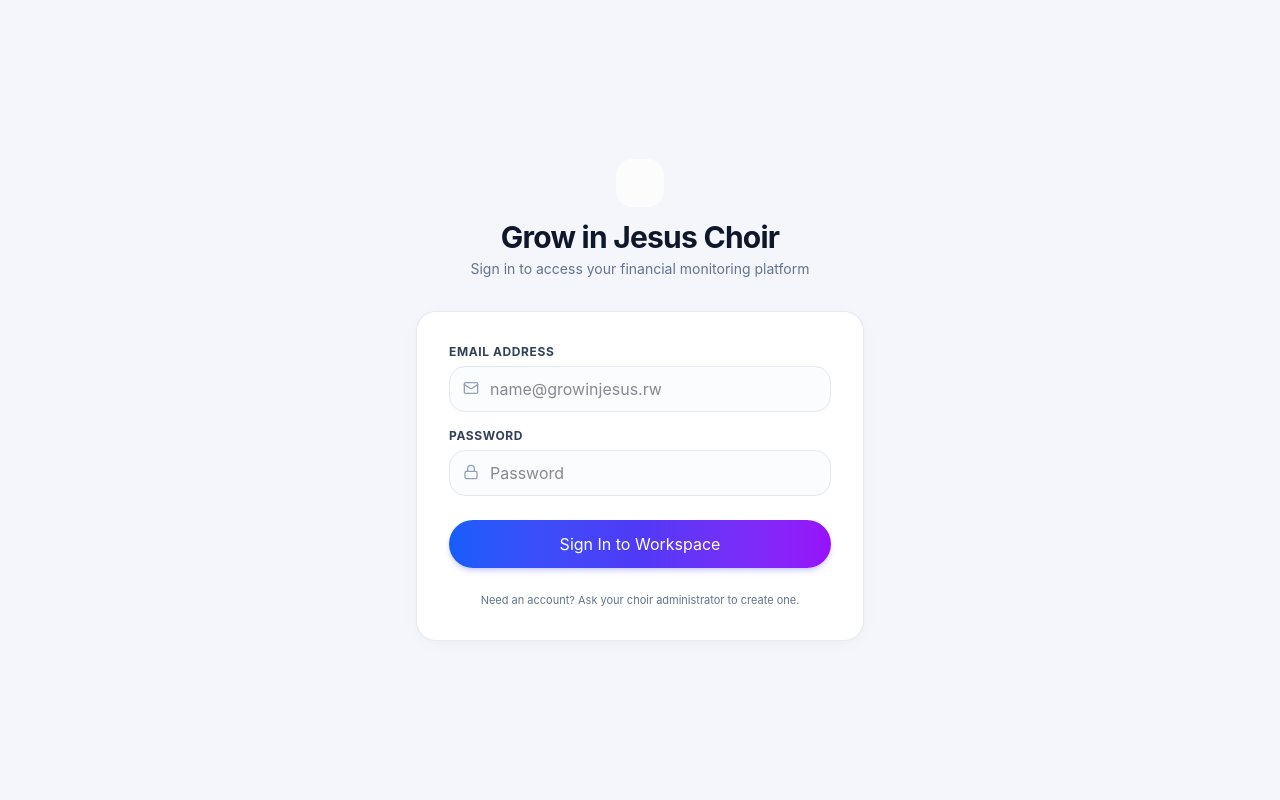
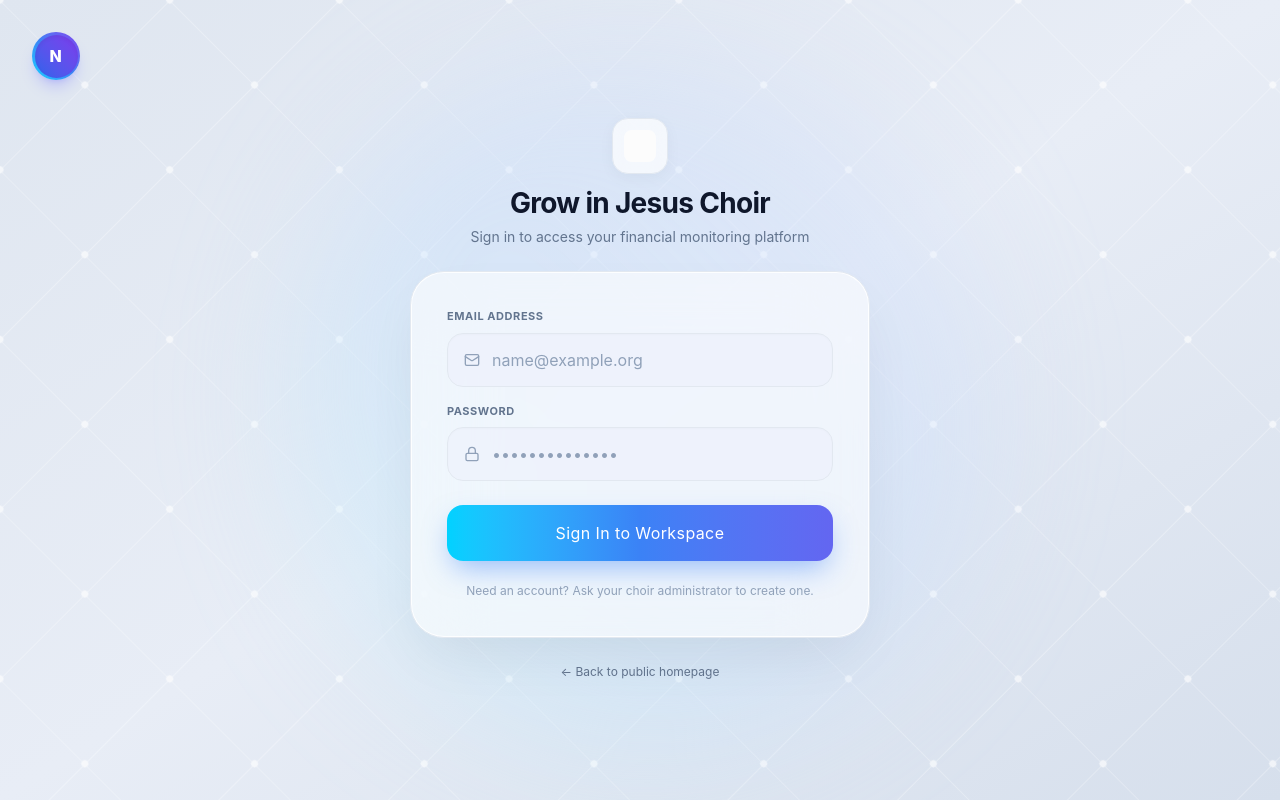
Before and after one commit to gilberttuyambaze/grow_in_jesus_choir, a Next.js app: page /login in a window 1280 px wide. Built offline with nearby package versions, Linux system fonts and the light colour scheme.

Commit message:
feat(auth): upgrade login page to pixel-matched reference design with futuristic isometric network lattice, cyan-purple button, and glassmorphic card

```diff
--- a/database/deploy_postgres.mjs
+++ b/database/deploy_postgres.mjs
@@ -24,8 +24,8 @@ function loadEnv() {
 loadEnv()
 
 const connectionString =
+  process.env.POSTGRES_DIRECT_URL ||
   process.env.POSTGRES_DATABASE_URL ||
-  process.env.POSTGRES_DIRECT_URL ||
   process.env.DATABASE_URL
 
 if (!connectionString) {
--- a/database/provision_user.mjs
+++ b/database/provision_user.mjs
@@ -117,7 +117,7 @@ if (password.length < 12 || Buffer.byteLength(password, 'utf8') > 1024) {
   throw new Error('Password must contain at least 12 characters and be at most 1024 bytes.')
 }
 
-const connectionString = process.env.POSTGRES_DATABASE_URL || process.env.POSTGRES_DIRECT_URL || process.env.DATABASE_URL
+const connectionString = process.env.POSTGRES_DIRECT_URL || process.env.POSTGRES_DATABASE_URL || process.env.DATABASE_URL
 if (!connectionString || !/^postgres(?:ql)?:\/\//i.test(connectionString)) {
   throw new Error('Set POSTGRES_DATABASE_URL to a PostgreSQL connection URI.')
 }
--- a/src/app/(public)/login/page.tsx
+++ b/src/app/(public)/login/page.tsx
@@ -8,6 +8,7 @@ import { ChoirLogo } from '@/components/brand/ChoirLogo'
 
 export default function LoginPage() {
   const [email, setEmail] = React.useState('')
+  const [password, setPassword] = React.useState('')
   const [error, setError] = React.useState<string | null>(null)
   const [isLoading, setIsLoading] = React.useState(false)
 
@@ -25,36 +26,86 @@ export default function LoginPage() {
   }
 
   return (
-    <div className="min-h-screen bg-[#f4f6fc] flex flex-col justify-center items-center p-3.5 sm:p-8 selection:bg-indigo-600 selection:text-white">
-      <div className="w-full max-w-md min-w-0">
-        {/* Brand Header matching Reference */}
-        <div className="text-center mb-6 sm:mb-8">
-          <Link href="/" className="inline-flex items-center gap-3 mb-3">
-            <ChoirLogo className="w-12 h-12 rounded-2xl object-contain" />
+    <div className="min-h-screen relative flex flex-col justify-center items-center p-4 sm:p-8 bg-gradient-to-br from-[#dfe6f0] via-[#e8edf6] to-[#d6dfec] overflow-hidden selection:bg-indigo-600 selection:text-white">
+      {/* Futuristic Isometric Diamond Lattice Grid Background (Pixel-matched to reference media_1791405968137_04664746.png) */}
+      <div className="absolute inset-0 pointer-events-none overflow-hidden" aria-hidden="true">
+        <svg
+          className="absolute w-full h-full opacity-65"
+          xmlns="http://www.w3.org/2000/svg"
+        >
+          <defs>
+            <pattern
+              id="isometric-cyber-grid"
+              width="120"
+              height="120"
+              patternUnits="userSpaceOnUse"
+              patternTransform="rotate(45)"
+            >
+              <path
+                d="M 120 0 L 0 0 0 120"
+                fill="none"
+                stroke="rgba(255, 255, 255, 0.75)"
+                strokeWidth="1.2"
+              />
+              <circle cx="0" cy="0" r="3.5" fill="#ffffff" />
+              <circle cx="120" cy="0" r="3.5" fill="#ffffff" />
+              <circle cx="0" cy="120" r="3.5" fill="#ffffff" />
+              <circle cx="120" cy="120" r="3.5" fill="#ffffff" />
+            </pattern>
+          </defs>
+          <rect width="100%" height="100%" fill="url(#isometric-cyber-grid)" />
+        </svg>
+
+        {/* Ambient soft glow */}
+        <div className="absolute top-1/2 left-1/2 -translate-x-1/2 -translate-y-1/2 w-[700px] h-[700px] bg-gradient-to-tr from-cyan-200/25 via-blue-200/35 to-indigo-200/20 rounded-full blur-3xl" />
+      </div>
+
+      {/* Top Left Glowing Brand Emblem matching reference image */}
+      <div className="absolute top-5 left-5 sm:top-8 sm:left-8 z-20">
+        <Link
+          href="/"
+          className="w-11 h-11 sm:w-12 sm:h-12 rounded-full bg-gradient-to-tr from-[#00d2ff] via-[#3b82f6] to-[#7c3aed] p-[2.5px] shadow-lg shadow-indigo-500/25 hover:scale-105 active:scale-95 transition-all flex items-center justify-center group"
+          title="Grow in Jesus Choir Home"
+        >
+          <div className="w-full h-full rounded-full bg-gradient-to-tr from-[#2563eb] to-[#7c3aed] flex items-center justify-center text-white font-extrabold text-base tracking-wider shadow-inner">
+            N
+          </div>
+        </Link>
+      </div>
+
+      {/* Main Content Area */}
+      <div className="relative z-10 w-full max-w-[440px] sm:max-w-[460px] mx-auto min-w-0">
+        {/* Floating Brand Squircle & Titles */}
+        <div className="text-center mb-6">
+          <Link href="/" className="inline-block group mb-3">
+            <div className="w-14 h-14 rounded-2xl bg-white/70 backdrop-blur-md border border-white/90 shadow-[0_4px_16px_rgba(0,0,0,0.04)] flex items-center justify-center mx-auto group-hover:scale-105 transition-transform">
+              <ChoirLogo className="w-8 h-8 rounded-lg object-contain" />
+            </div>
           </Link>
-          <h1 className="text-2xl sm:text-3xl font-bold text-slate-900 tracking-tight font-sans">
+          <h1 className="text-2xl sm:text-[28px] font-bold text-slate-900 tracking-tight font-sans leading-tight">
             Grow in Jesus Choir
           </h1>
-          <p className="text-xs sm:text-sm text-slate-500 mt-1">
+          <p className="text-xs sm:text-sm text-slate-500 font-normal mt-1.5">
             Sign in to access your financial monitoring platform
           </p>
         </div>
 
-        {/* Card Container */}
-        <div className="card-surface p-6 sm:p-8 bg-white shadow-xl shadow-slate-900/5 min-w-0">
+        {/* Glassmorphism Floating Login Card */}
+        <div className="bg-white/60 backdrop-blur-2xl rounded-[28px] sm:rounded-[34px] border border-white/90 shadow-[0_25px_60px_-15px_rgba(0,0,0,0.08),0_0_0_1px_rgba(255,255,255,0.85)_inset] p-6 sm:p-9 transition-all">
           {error && (
-            <div className="mb-5 p-3 rounded-2xl bg-rose-50 border border-rose-200 text-rose-700 text-xs">
+            <div className="mb-5 p-3 rounded-2xl bg-rose-50/90 border border-rose-200 text-rose-700 text-xs">
               {error}
             </div>
           )}
 
           <form onSubmit={handleSubmit} className="space-y-4">
+            {/* EMAIL ADDRESS */}
             <div>
-              <label className="block text-xs font-bold text-slate-700 uppercase tracking-wider mb-1.5">
-                Email Address
+              <label className="block text-[11px] font-bold text-slate-500 uppercase tracking-wider mb-2">
+                EMAIL ADDRESS
               </label>
-              <div className="relative">
-                <Mail className="w-4 h-4 text-slate-400 absolute left-3.5 top-3.5" />
+              <div className="relative flex items-center rounded-2xl bg-[#EEF2FC]/80 border border-white/90 focus-within:bg-white focus-within:border-indigo-400 focus-within:ring-2 focus-within:ring-indigo-500/20 px-4 py-3.5 transition-all shadow-[inset_0_1px_2px_rgba(0,0,0,0.02)]">
+                <Mail className="w-4 h-4 text-slate-400 mr-3 shrink-0" />
                 <input
                   type="email"
                   name="email"
@@ -62,41 +113,56 @@ export default function LoginPage() {
                   autoComplete="username"
                   value={email}
                   onChange={(e) => setEmail(e.target.value)}
-                  placeholder="name@growinjesus.rw"
-                  className="w-full pl-10 pr-4 py-2.5 rounded-2xl border border-slate-200 bg-slate-50/60 text-xs text-slate-900 focus:bg-white focus:outline-none focus:ring-2 focus:ring-indigo-500 transition-all"
+                  placeholder="name@example.org"
+                  className="w-full bg-transparent text-xs sm:text-sm text-slate-800 placeholder-slate-400 focus:outline-none font-medium"
                 />
               </div>
             </div>
 
-            <div>
-              <label className="block text-xs font-bold text-slate-700 uppercase tracking-wider mb-1.5">
-                Password
+            {/* PASSWORD */}
+            <div className="mt-4">
+              <label className="block text-[11px] font-bold text-slate-500 uppercase tracking-wider mb-2">
+                PASSWORD
               </label>
-              <div className="relative">
-                <Lock className="w-4 h-4 text-slate-400 absolute left-3.5 top-3.5" />
+              <div className="relative flex items-center rounded-2xl bg-[#EEF2FC]/80 border border-white/90 focus-within:bg-white focus-within:border-indigo-400 focus-within:ring-2 focus-within:ring-indigo-500/20 px-4 py-3.5 transition-all shadow-[inset_0_1px_2px_rgba(0,0,0,0.02)]">
+                <Lock className="w-4 h-4 text-slate-400 mr-3 shrink-0" />
                 <input
                   type="password"
                   name="password"
                   required
                   autoComplete="current-password"
-                  placeholder="Password"
-                  className="w-full pl-10 pr-4 py-2.5 rounded-2xl border border-slate-200 bg-slate-50/60 text-xs text-slate-900 focus:bg-white focus:outline-none focus:ring-2 focus:ring-indigo-500 transition-all"
+                  value={password}
+                  onChange={(e) => setPassword(e.target.value)}
+                  placeholder="••••••••••••••"
+                  className="w-full bg-transparent text-xs sm:text-sm text-slate-800 placeholder-slate-400 focus:outline-none font-medium"
                 />
               </div>
             </div>
 
+            {/* Cyan-to-Purple Gradient Sign-In Button */}
             <button
               type="submit"
               disabled={isLoading}
-              className="w-full py-3 rounded-full bg-gradient-to-r from-blue-600 via-indigo-600 to-purple-600 hover:from-blue-700 hover:to-purple-700 text-white text-xs font-semibold shadow-md shadow-indigo-500/25 transition-all disabled:opacity-50 mt-2"
+              className="w-full py-3.5 sm:py-4 rounded-2xl bg-gradient-to-r from-[#00d2ff] via-[#3b82f6] to-[#6366f1] hover:from-[#00c0f0] hover:via-[#2563eb] hover:to-[#4f46e5] text-white text-xs sm:text-sm font-semibold tracking-wide shadow-[0_12px_28px_-6px_rgba(59,130,246,0.5)] hover:shadow-[0_16px_34px_-6px_rgba(59,130,246,0.65)] transition-all duration-200 active:scale-[0.99] disabled:opacity-50 mt-6 flex items-center justify-center cursor-pointer"
             >
               {isLoading ? 'Signing in...' : 'Sign In to Workspace'}
             </button>
           </form>
 
-          <p className="mt-6 text-center text-[11px] text-slate-500">
+          {/* Reference Footnote Note */}
+          <p className="mt-5 text-center text-[11px] sm:text-xs text-slate-400 font-normal leading-relaxed">
             Need an account? Ask your choir administrator to create one.
           </p>
+        </div>
+
+        {/* Back to Home Link */}
+        <div className="text-center mt-5">
+          <Link
+            href="/"
+            className="text-xs text-slate-500 hover:text-slate-800 transition-colors inline-flex items-center gap-1"
+          >
+            ← Back to public homepage
+          </Link>
         </div>
       </div>
     </div>
--- a/src/app/(public)/page.tsx
+++ b/src/app/(public)/page.tsx
@@ -61,12 +61,6 @@ export default async function LandingPage() {
             <span>Enter Financial Dashboard</span>
             <ArrowUpRight className="w-4 h-4" />
           </Link>
-          <Link
-            href="/login"
-            className="w-full sm:w-auto px-8 py-3.5 rounded-full bg-white hover:bg-slate-50 border border-slate-200 text-slate-700 text-sm font-semibold shadow-xs transition-all flex items-center justify-center"
-          >
-            1-Click Demo Accounts
-          </Link>
         </div>
 
         {/* 3 Pillar Features matching Reference Cards */}
--- a/src/features/notifications/actions.ts
+++ b/src/features/notifications/actions.ts
@@ -7,6 +7,9 @@ import { markNotificationAsRead } from '@/lib/db'
 export async function markNotificationReadAction(id: string) {
   const session = await getSessionUser()
   if (!session) return { success: false, error: 'Your session has expired.' }
+  if (typeof id !== 'string' || !id || id.length > 100) {
+    return { success: false, error: 'Invalid notification.' }
+  }
 
   try {
     await markNotificationAsRead(id, session.userId)
```
Also changed, not shown: src/features/auth/actions.ts (+15 -0 lines), src/lib/db/index.ts (+11 -7 lines), src/lib/storage/index.ts (+21 -0 lines), 1 other file (tests, documents, lock files or other folders).
